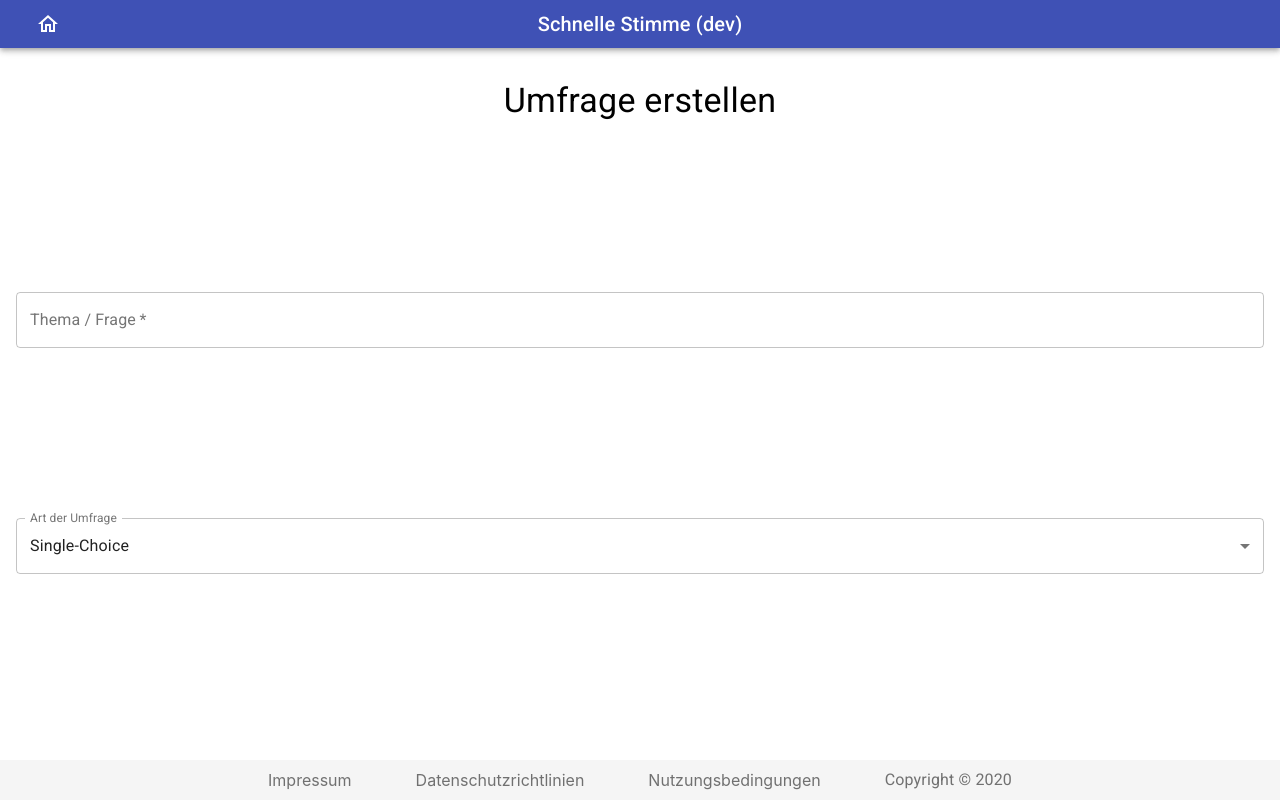
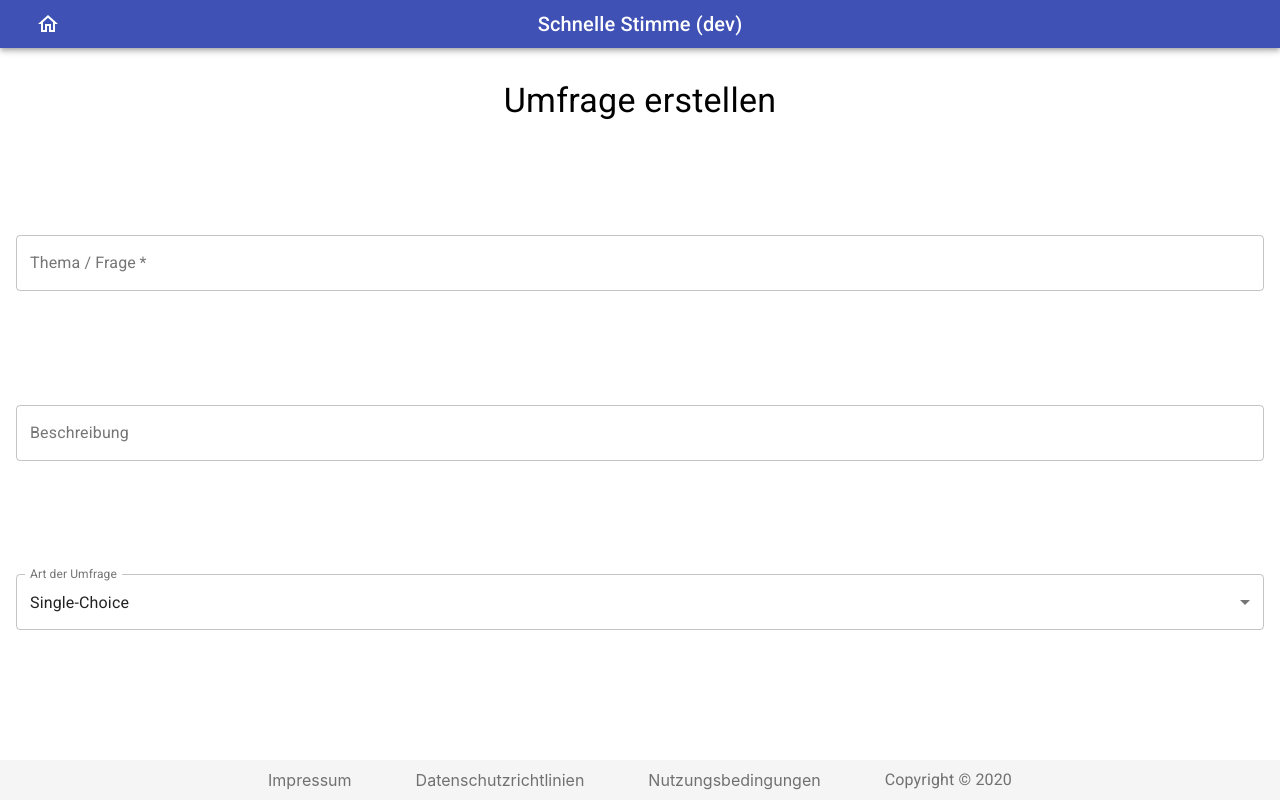
Before and after one commit to DanielMerkl/schnelle-stimme, a React (Create React App) app: page /creation in a window 1280 px wide. Built offline with nearby package versions, Linux system fonts and the light colour scheme.

Commit message:
added multiline textfield for the description

```diff
--- a/src/page/pollCreation/PollCreationPage.tsx
+++ b/src/page/pollCreation/PollCreationPage.tsx
@@ -1,6 +1,6 @@
 import React, { FC, useContext, useEffect, useState } from 'react';
 import styled from 'styled-components';
-import { Typography } from '@material-ui/core';
+import { TextField, Typography } from '@material-ui/core';
 
 import { PollCreationContext } from '../../context/PollCreationContext';
 import { TopicInput } from './TopicInput';
@@ -11,6 +11,7 @@ export const PollCreationPage: FC = () => {
   const { initialTopic } = useContext(PollCreationContext);
 
   const [topic, setTopic] = useState<string>(initialTopic);
+  const [description, setDescription] = useState('');
   const [pollType, setPollType] = useState<PollType>(PollType.SINGLE_CHOICE);
 
   useEffect(() => {
@@ -23,6 +24,14 @@ export const PollCreationPage: FC = () => {
         Umfrage erstellen
       </Typography>
       <TopicInput value={topic} onChange={setTopic} />
+      <TextField
+        id="description"
+        label="Beschreibung"
+        variant="outlined"
+        multiline
+        value={description}
+        onChange={(event) => setDescription(event.target.value)}
+      />
       <PollTypeSelection value={pollType} onChange={setPollType} />
     </Wrapper>
   );
```
